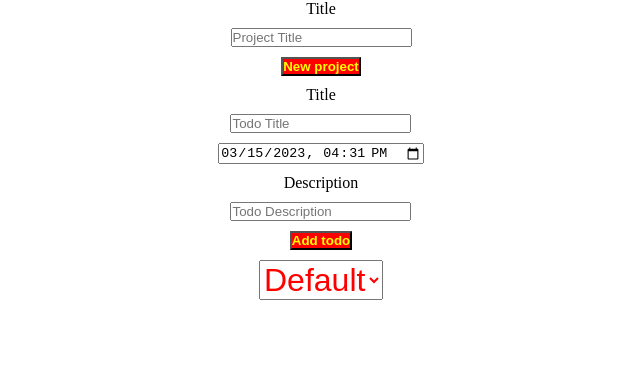
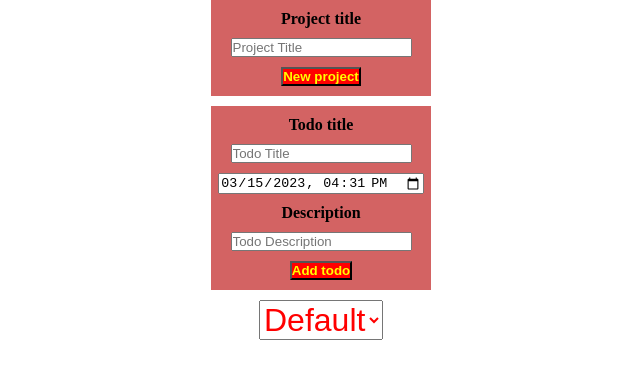
Before and after one commit to aleksandar-code/todoList, a website built with webpack: page src/index.html in a window 1280 px wide. Shown: the whole page, without its empty margins (319-959 px from the left). Built offline with nearby package versions, Linux system fonts and the light colour scheme.

Commit message:
Update form styling

```diff
--- a/src/index.css
+++ b/src/index.css
@@ -19,6 +19,11 @@ form {
   align-items: center;
   gap: 10px;
   font-size: 1rem;
+  background-color: rgb(211, 99, 99);
+  color: rgb(0, 0, 0);
+  font-weight: bold;
+  padding: 10px;
+  width: 220px;
 }
 
 button[type="submit"] {
--- a/src/index.html
+++ b/src/index.html
@@ -9,7 +9,7 @@
   <body>
     <div id="content">
       <form action="" method="post">
-        <label for="project-title">Title</label>
+        <label for="project-title">Project title</label>
         <input
           type="text"
           id="project-title"
@@ -20,7 +20,7 @@
         <button id="new-project">New project</button>
       </form>
       <form action="" method="post">
-        <label for="title">Title</label>
+        <label for="title">Todo title</label>
         <input
           type="text"
           id="title"
```
Also changed, not shown: dist/index.bundle.js, dist/index.html.
